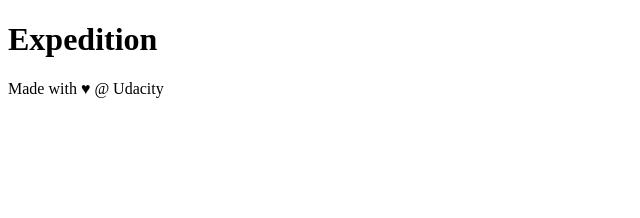
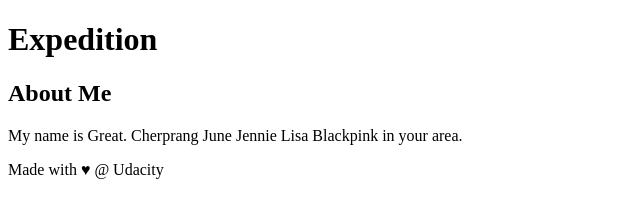
Before and after one commit to great69/udacitygitexperiment, a plain HTML site: page index.html in a window 1280 px wide. Shown: the whole page, without its empty margins (0-640 px from the left). Drawn offline with Linux system fonts and the light colour scheme.

Commit message:
Add About Me sidebar

```diff
--- a/index.html
+++ b/index.html
@@ -16,7 +16,11 @@
 
         </main>
     </div>
+    <aside>
+        <h2>About Me</h2>
 
+        <p>My name is Great. Cherprang June Jennie Lisa Blackpink in your area.</p>
+    </aside>
     <footer>
         Made with ♥ @ Udacity
     </footer>
```
